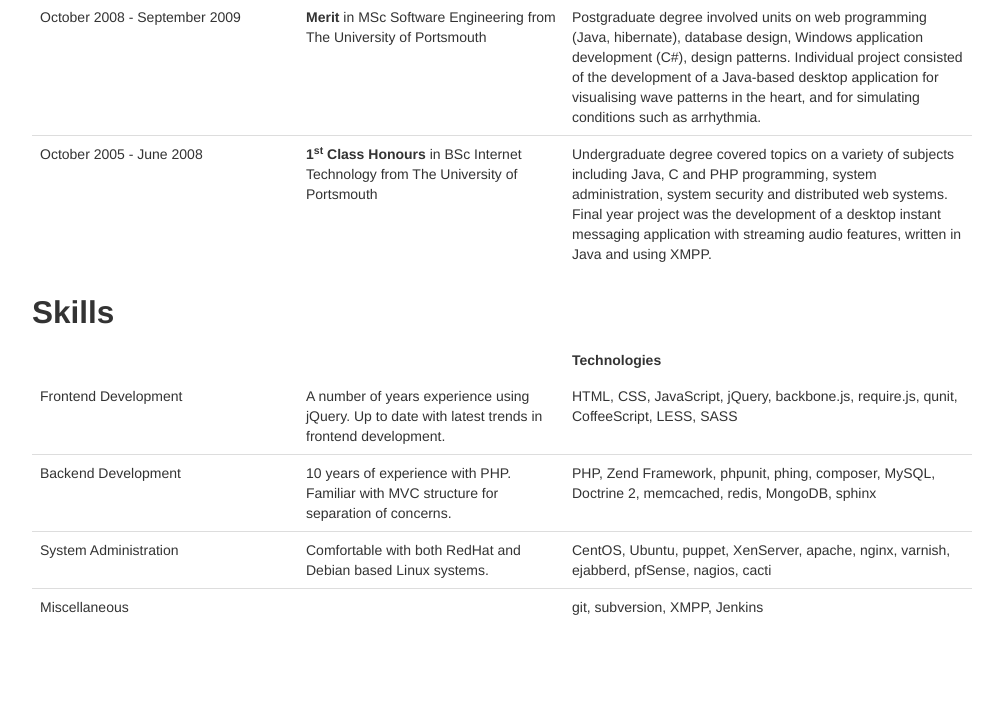
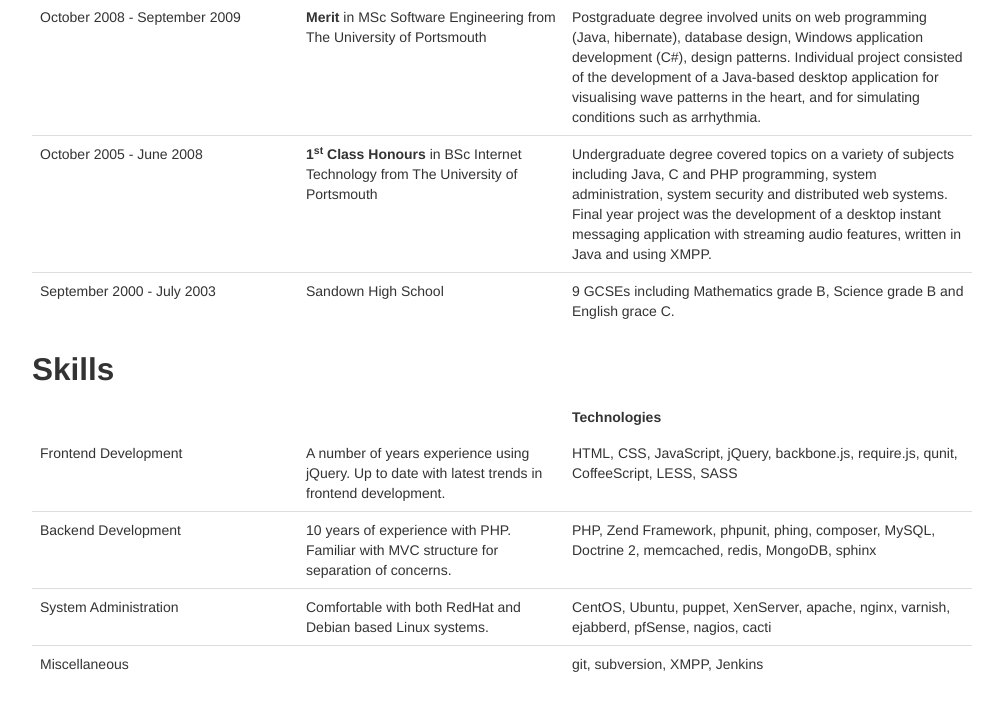
Before and after one commit to lboynton/cv, a PHP site: page / in a window 1280 px wide. Shown: the part 644-1346 px from the top of the page, without its empty margins (138-1141 px from the left). Before the commit the page ends 1259 px from the top, so only its background shows below. Run offline with PHP 8.4, Linux system fonts and the light colour scheme.

Commit message:
OK, I'll add high school.

```diff
--- a/index.php
+++ b/index.php
@@ -44,6 +44,11 @@
 						<td class="middle"><strong>1<sup>st</sup> Class Honours</strong> in BSc Internet Technology from The University of Portsmouth</td>
 						<td>Undergraduate degree covered topics on a variety of subjects including Java, C and PHP programming, system administration, system security and distributed web systems. Final year project was the development of a desktop instant messaging application with streaming audio features, written in Java and using XMPP.</td>
 					</tr>
+					<tr>
+						<td class="left">September 2000 - July 2003</td>
+						<td class="middle">Sandown High School</td>
+						<td>9 GCSEs including Mathematics grade B, Science grade B and English grace C.</td>
+					</tr>
 				</tbody>
 			</table>
 			<h2>Skills</h2>
```
